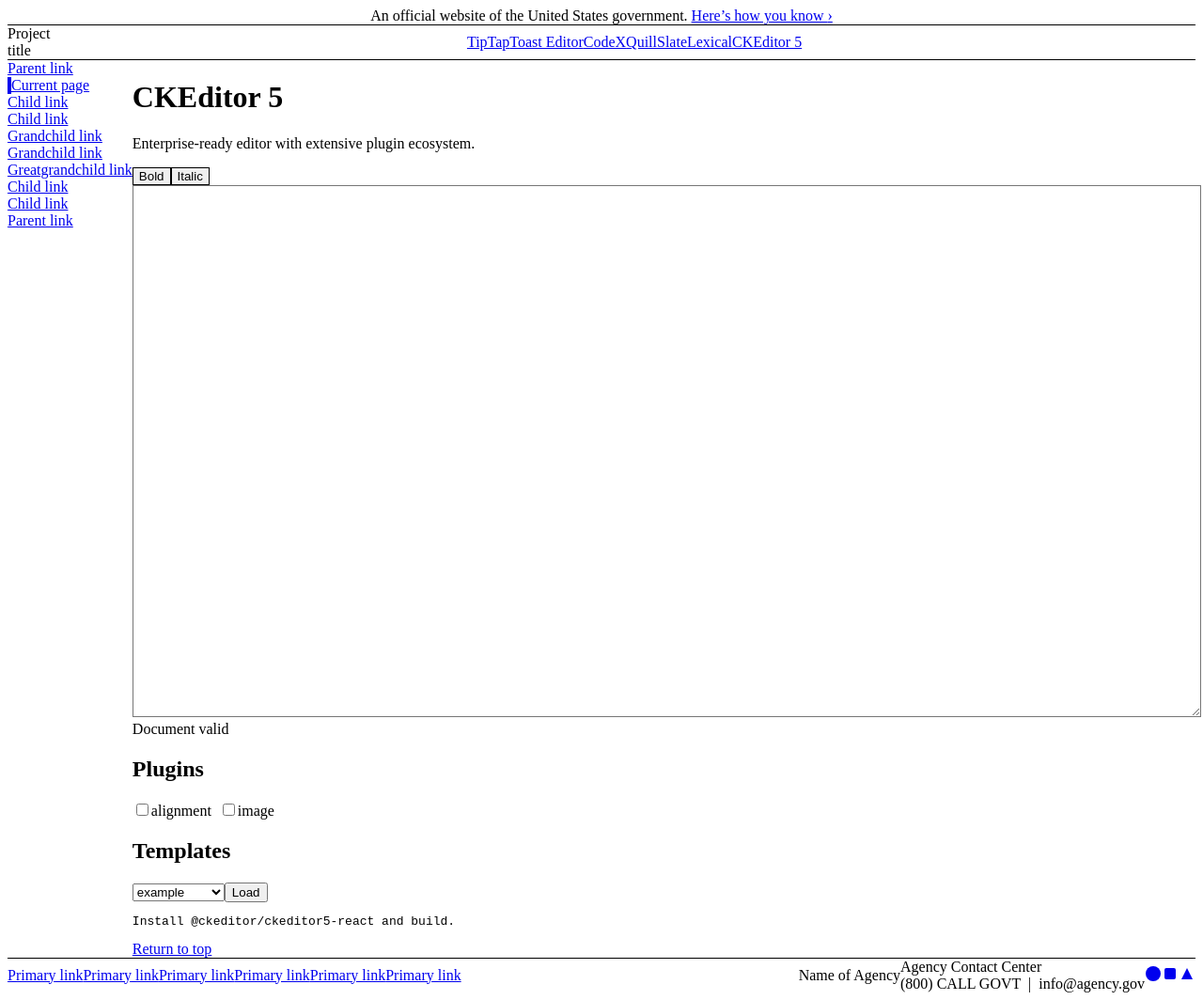
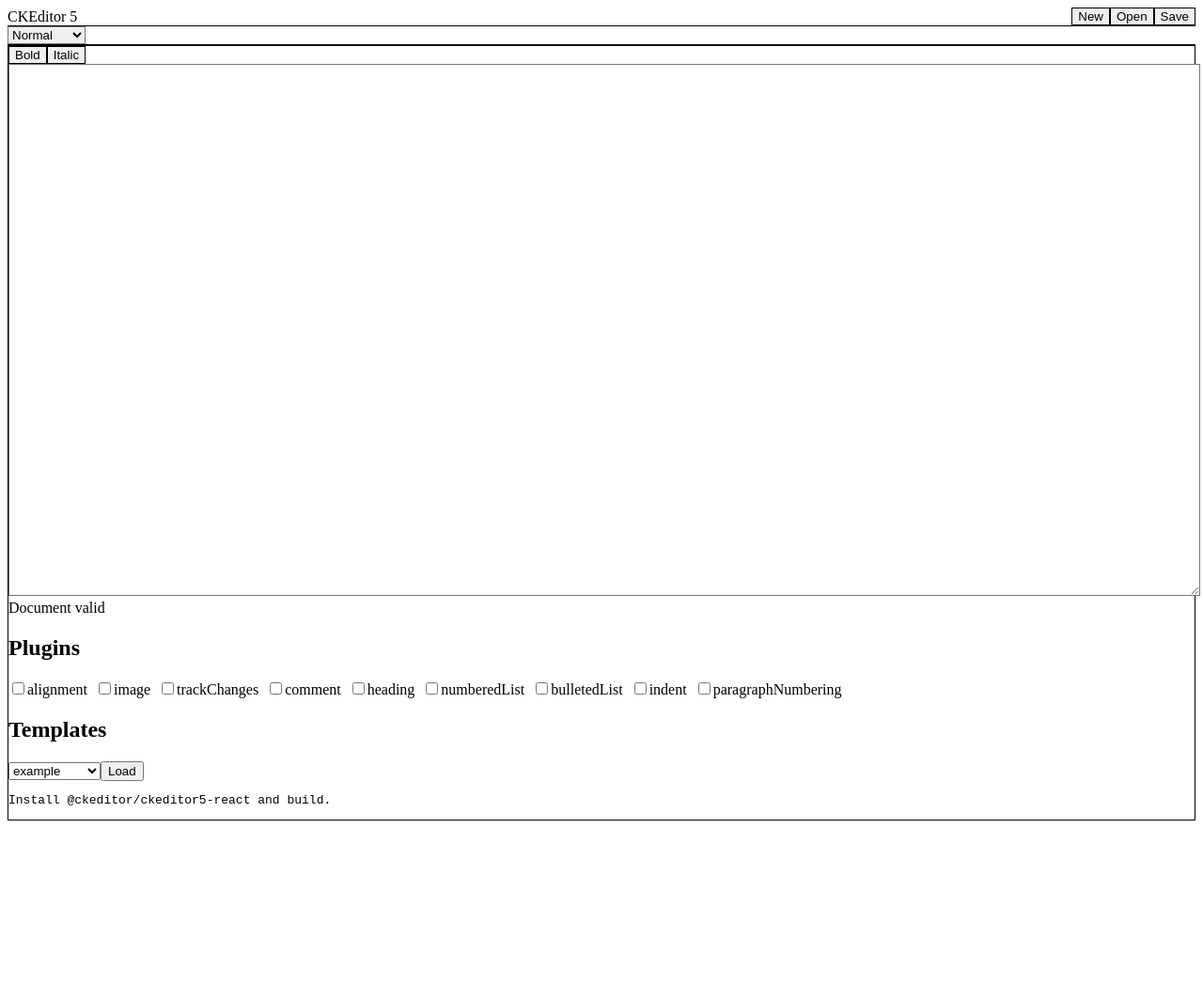
Before and after one commit to eputnam77/DocEditorPlayground, a Next.js app: page /ckeditor in a window 1280 px wide. Shown: the whole page at 94% size. After the commit the page ends 881 px from the top, so only its background shows below. Built offline with nearby package versions, Linux system fonts and the light colour scheme.

Commit message:
Update ckeditor.tsx

```diff
--- a/pages/ckeditor.tsx
+++ b/pages/ckeditor.tsx
@@ -1,9 +1,13 @@
+// pages/ckeditor.tsx
+
 import { useState } from "react";
 import { validateDocument } from "../utils/validation";
+import USWDSDocEditorLayout from "../components/USWDSDocEditorLayout";
+import EditorToolbar from "../components/EditorToolbar";
 import PluginManager from "../components/PluginManager";
 import TemplateLoader from "../components/TemplateLoader";
 import EditorIntegrationInfo from "../components/EditorIntegrationInfo";
-import NavBar from "../components/NavBar";
+// Swap SimpleEditor for your real CKEditor component if you have one
 import SimpleEditor from "../components/SimpleEditor";
 
 export default function CkeditorPage() {
@@ -11,49 +15,17 @@
   const [valid, setValid] = useState(true);
 
   return (
-    <div className="min-h-screen bg-gray-50 flex flex-col">
-      {/* Top gov banner */}
-      <div className="w-full bg-gray-200 text-xs py-1 px-4 text-center text-gray-700 border-b border-gray-300">
-        An official website of the United States government.{" "}
-        <a href="#" className="text-blue-700 underline ml-1">
-          Here’s how you know <span aria-hidden>›</span>
-        </a>
-      </div>
-
-      {/* Header with project title and NavBar */}
-      <header className="w-full bg-white border-b border-gray-200 py-3 px-6 flex items-center justify-between">
-        <span className="font-bold text-lg text-gray-800">Project title</span>
-        <NavBar />
-      </header>
-
-      {/* Main layout */}
-      <div className="flex flex-1 w-full max-w-6xl mx-auto mt-6 gap-8 px-4">
-        {/* Sidebar navigation */}
-        <aside className="w-56 flex-shrink-0">
-          <nav className="space-y-1">
-            <a href="#" className="block px-3 py-2 font-medium text-gray-700 rounded hover:bg-gray-100">Parent link</a>
-            <a href="#" className="block px-3 py-2 font-medium text-blue-700 bg-blue-50 rounded border-l-4 border-blue-700">Current page</a>
-            <a href="#" className="block px-3 py-2 font-medium text-gray-700 rounded hover:bg-gray-100">Child link</a>
-            <a href="#" className="block px-3 py-2 font-medium text-gray-700 rounded hover:bg-gray-100">Child link</a>
-            <div className="pl-3">
-              <a href="#" className="block px-3 py-2 text-gray-700 hover:bg-gray-100 rounded">Grandchild link</a>
-              <a href="#" className="block px-3 py-2 text-gray-700 hover:bg-gray-100 rounded">Grandchild link</a>
-              <div className="pl-3">
-                <a href="#" className="block px-3 py-2 text-gray-700 hover:bg-gray-100 rounded">Greatgrandchild link</a>
-              </div>
-            </div>
-            <a href="#" className="block px-3 py-2 font-medium text-gray-700 rounded hover:bg-gray-100">Child link</a>
-            <a href="#" className="block px-3 py-2 font-medium text-gray-700 rounded hover:bg-gray-100">Child link</a>
-            <a href="#" className="block px-3 py-2 font-medium text-gray-700 rounded hover:bg-gray-100">Parent link</a>
+    <USWDSDocEditorLayout
+      editorName="CKEditor 5"
+      toolbar={<EditorToolbar />}
+      menu={
+        <nav className="flex gap-2">
+          <button className="px-3 py-2 text-sm font-medium text-blue-700 bg-blue-50 border border-blue-300 rounded hover:bg-blue-100">New</button>
+          <button className="px-3 py-2 text-sm font-medium text-gray-700 bg-gray-100 border border-gray-300 rounded hover:bg-gray-200">Open</button>
+          <button className="px-3 py-2 text-sm font-medium text-gray-700 bg-gray-100 border border-gray-300 rounded hover:bg-gray-200">Save</button>
         </nav>
-        </aside>
-
-        {/* Main content */}
-        <main className="flex-1">
-          <h1 className="text-3xl font-bold mb-3 text-gray-900">CKEditor 5</h1>
-          <p className="mb-4 text-gray-800">
-            Enterprise-ready editor with extensive plugin ecosystem.
-          </p>
+      }
+    >
       <div className="mb-4">
         <SimpleEditor
           initialValue={content}
@@ -70,17 +42,15 @@
           )}
         </div>
       </div>
+      {/* Move Plugins/Extensions/Templates to dropdowns in EditorToolbar if you want.
+          Or keep as below, or move into modals/dialogs later. */}
       <div className="flex flex-col md:flex-row gap-6">
         <div className="flex-1">
-              <h2 className="text-lg font-semibold mb-2 text-gray-800">
-                Plugins
-              </h2>
-              <PluginManager plugins={["alignment", "image"]} />
+          <h2 className="text-lg font-semibold mb-2 text-gray-800">Plugins</h2>
+          <PluginManager plugins={["alignment", "image", "trackChanges", "comment", "heading", "numberedList", "bulletedList", "indent", "paragraphNumbering"]} />
         </div>
         <div className="flex-1">
-              <h2 className="text-lg font-semibold mb-2 text-gray-800">
-                Templates
-              </h2>
+          <h2 className="text-lg font-semibold mb-2 text-gray-800">Templates</h2>
           <TemplateLoader
             onLoad={(tpl) => setContent(JSON.stringify(tpl, null, 2))}
           />
@@ -89,43 +59,6 @@
       <div className="mt-6">
         <EditorIntegrationInfo editorName="ckeditor" />
       </div>
-          <a href="#" className="text-blue-700 underline text-sm block mt-8">
-            Return to top
-          </a>
-        </main>
-      </div>
-
-      {/* Footer */}
-      <footer className="mt-12 border-t border-gray-200 bg-gray-50 py-6">
-        <div className="max-w-6xl mx-auto flex flex-wrap justify-between items-center px-4">
-          <nav className="flex gap-6 mb-2">
-            <a href="#" className="text-gray-700 hover:underline text-sm">Primary link</a>
-            <a href="#" className="text-gray-700 hover:underline text-sm">Primary link</a>
-            <a href="#" className="text-gray-700 hover:underline text-sm">Primary link</a>
-            <a href="#" className="text-gray-700 hover:underline text-sm">Primary link</a>
-            <a href="#" className="text-gray-700 hover:underline text-sm">Primary link</a>
-            <a href="#" className="text-gray-700 hover:underline text-sm">Primary link</a>
-          </nav>
-          <div className="flex items-center gap-8">
-            <span className="font-semibold text-gray-800 text-sm">Name of Agency</span>
-            <div className="text-xs text-gray-500">
-              Agency Contact Center<br />
-              (800) CALL GOVT &nbsp;|&nbsp; info@agency.gov
-            </div>
-            <div className="flex gap-2">
-              <a href="#" className="p-2" aria-label="Social 1">
-                <svg width="18" height="18" fill="currentColor"><circle cx="9" cy="9" r="8" /></svg>
-              </a>
-              <a href="#" className="p-2" aria-label="Social 2">
-                <svg width="18" height="18" fill="currentColor"><rect x="3" y="3" width="12" height="12" rx="2" /></svg>
-              </a>
-              <a href="#" className="p-2" aria-label="Social 3">
-                <svg width="18" height="18" fill="currentColor"><polygon points="9,3 15,15 3,15" /></svg>
-              </a>
-            </div>
-          </div>
-        </div>
-      </footer>
-    </div>
+    </USWDSDocEditorLayout>
   );
 }
```
Lines whose indentation alone changed are shown as unchanged.
